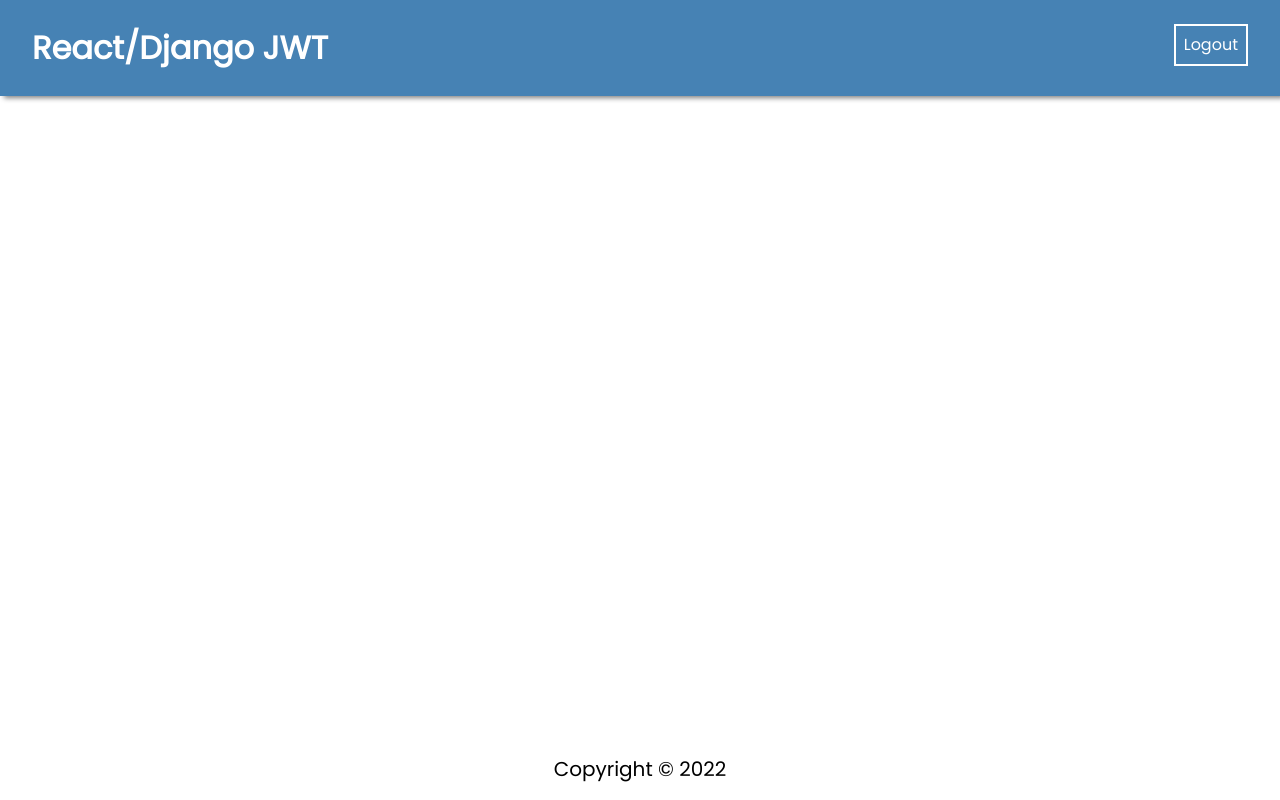
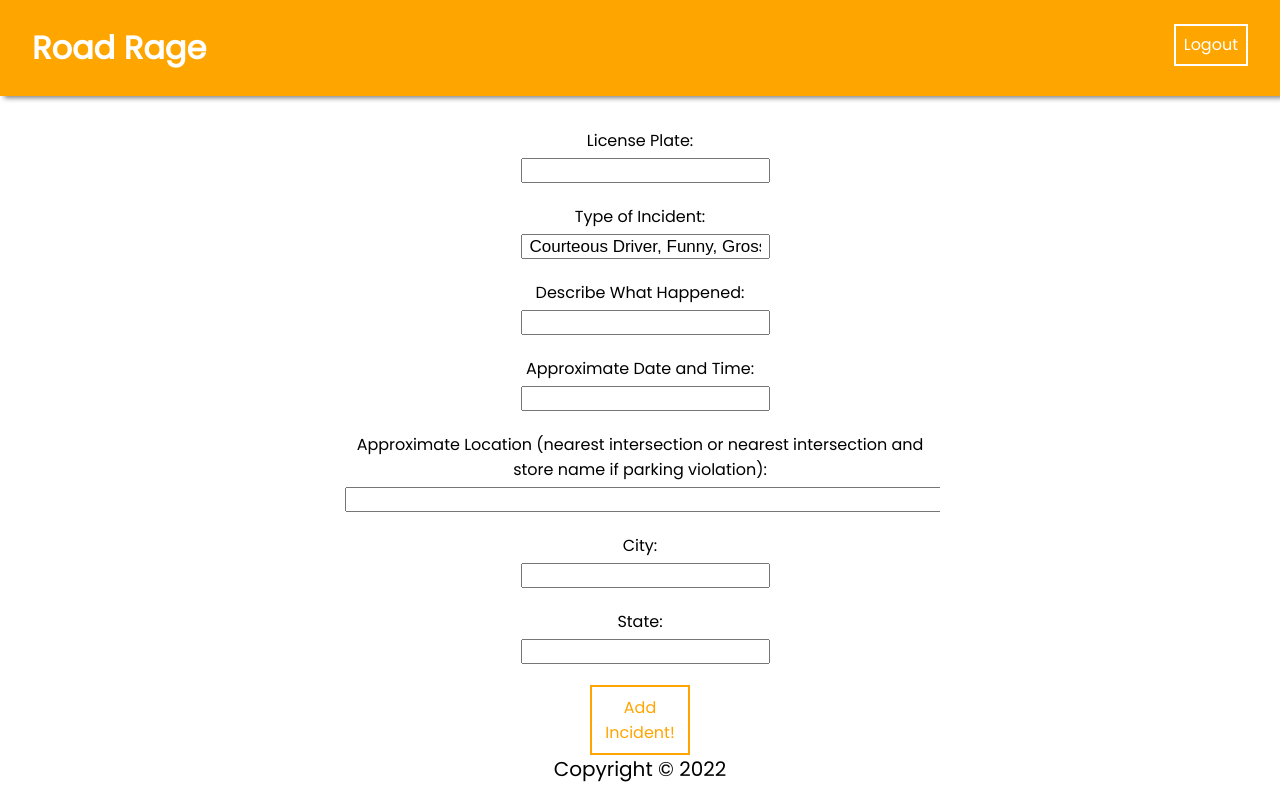
Before and after one commit to claasy/Road_Rage_API_Backend, a React (Create React App) app in the folder frontend/: page /addincident in a window 1280 px wide. Built offline with nearby package versions, Linux system fonts and the light colour scheme; sample sign-in values are in the browser's storage.

Commit message:
Worked on functionality of the NavBar and changed the color + Improved functionality of AddNewIncident App

```diff
--- a/frontend/src/App.css
+++ b/frontend/src/App.css
@@ -19,8 +19,8 @@ p {
 
 button {
   background-color: transparent;
-  border: 2px solid steelblue;
-  color: steelblue;
+  border: 2px solid orange;
+  color: orange;
   font-size: 1rem;
   font-family: inherit;
   max-width: 100px;
@@ -30,7 +30,7 @@ button {
 button:hover {
   cursor: pointer;
   color: white;
-  background-color: steelblue;
+  background-color: orange;
 }
 
 .container {
--- a/frontend/src/App.js
+++ b/frontend/src/App.js
@@ -7,6 +7,7 @@ import HomePage from "./pages/HomePage/HomePage";
 import LoginPage from "./pages/LoginPage/LoginPage";
 import RegisterPage from "./pages/RegisterPage/RegisterPage";
 import AddVehiclePage from "./pages/AddVehiclePage/AddVehiclePage";
+import AddIncidentPage from "./pages/AddNewIncident/AddNewIncident";
 
 // Component Imports
 import Navbar from "./components/NavBar/NavBar";
@@ -38,6 +39,14 @@ function App() {
           </PrivateRoute>
           }
         />
+        <Route
+          path="/addincident"
+          element={
+          <PrivateRoute>
+            <AddIncidentPage/>
+          </PrivateRoute>
+          }
+        />
       </Routes>
       <Footer />
     </div>
--- a/frontend/src/components/NavBar/NavBar.css
+++ b/frontend/src/components/NavBar/NavBar.css
@@ -9,7 +9,7 @@ li {
 }
 
 .navBar {
-  background: steelblue;
+  background: orange;
   box-shadow: 4px 2px 5px gray;
   color: white;
   margin-bottom: 2rem;
--- a/frontend/src/components/NavBar/NavBar.jsx
+++ b/frontend/src/components/NavBar/NavBar.jsx
@@ -12,7 +12,7 @@ const Navbar = () => {
       <ul>
         <li className="brand">
           <Link to="/" style={{ textDecoration: "none", color: "white" }}>
-            <b>React/Django JWT</b>
+            <b>Road Rage</b>
           </Link>
         </li>
         <li>
--- a/frontend/src/pages/AddNewIncident/AddNewIncident.js
+++ b/frontend/src/pages/AddNewIncident/AddNewIncident.js
@@ -8,15 +8,15 @@ import useCustomForm from "../../hooks/useCustomForm"
 
 let initialValues = {
     license_plate: "",
-    incident_type: "",
+    incident_type: "Courteous Driver, Funny, Gross, Rude, Texter, Dangerous or Parking Violation",
     incident_description: "",
     approximate_date_and_time:"",
-    approximate_location:"nearest intersection",
+    approximate_location:"",
     city: "",
     state: ""
 };
 
-const IncidentPage = () => {
+const AddIncidentPage = () => {
     const [user, token] = useAuth()
     const navigate = useNavigate()
     const [formData, handleInputChange, handleSubmit] = useCustomForm(initialValues, postNewIncident)
@@ -38,7 +38,7 @@ const IncidentPage = () => {
         <div className="container">
           <form className="form" onSubmit={handleSubmit}>
             <label>
-              license_plate:{" "}
+              License Plate:{" "}
               <input
                 type="text"
                 name="license_plate"
@@ -47,7 +47,7 @@ const IncidentPage = () => {
               />
             </label>
             <label>
-              incident_type:{" "}
+              Type of Incident:{" "}
               <input
                 type="text"
                 name="incident_type"
@@ -56,7 +56,7 @@ const IncidentPage = () => {
               />
             </label>
             <label>
-              incident_description:{" "}
+              Describe What Happened:{" "}
               <input
                 type="text"
                 name="incident_description"
@@ -65,7 +65,7 @@ const IncidentPage = () => {
               />
             </label>
             <label>
-              approximate_date_and_time:{" "}
+              Approximate Date and Time:{" "}
               <input
                 type="text"
                 name="approximate_date_and_time"
@@ -74,7 +74,7 @@ const IncidentPage = () => {
               />
             </label>
             <label>
-              approximate_location:{" "}
+              Approximate Location (nearest intersection or nearest intersection and store name if parking violation):{" "}
               <input
                 type="text"
                 name="approximate_location"
@@ -83,7 +83,7 @@ const IncidentPage = () => {
               />
             </label>
             <label>
-              city:{" "}
+              City:{" "}
               <input
                 type="text"
                 name="city"
@@ -92,7 +92,7 @@ const IncidentPage = () => {
               />
             </label>
             <label>
-              state:{" "}
+              State:{" "}
               <input
                 type="text"
                 name="state"
--- a/frontend/src/pages/HomePage/HomePage.js
+++ b/frontend/src/pages/HomePage/HomePage.js
@@ -31,6 +31,7 @@ const HomePage = () => {
     <div className="container">
       <h1>Home Page for {user.username}!</h1>
       <Link to="/addvehicle">Add Vehicle!</Link>
+      <Link to="/addincident">Add Incident!</Link>
       {cars &&
         cars.map((car) => (
           <p key={car.id}>
```
